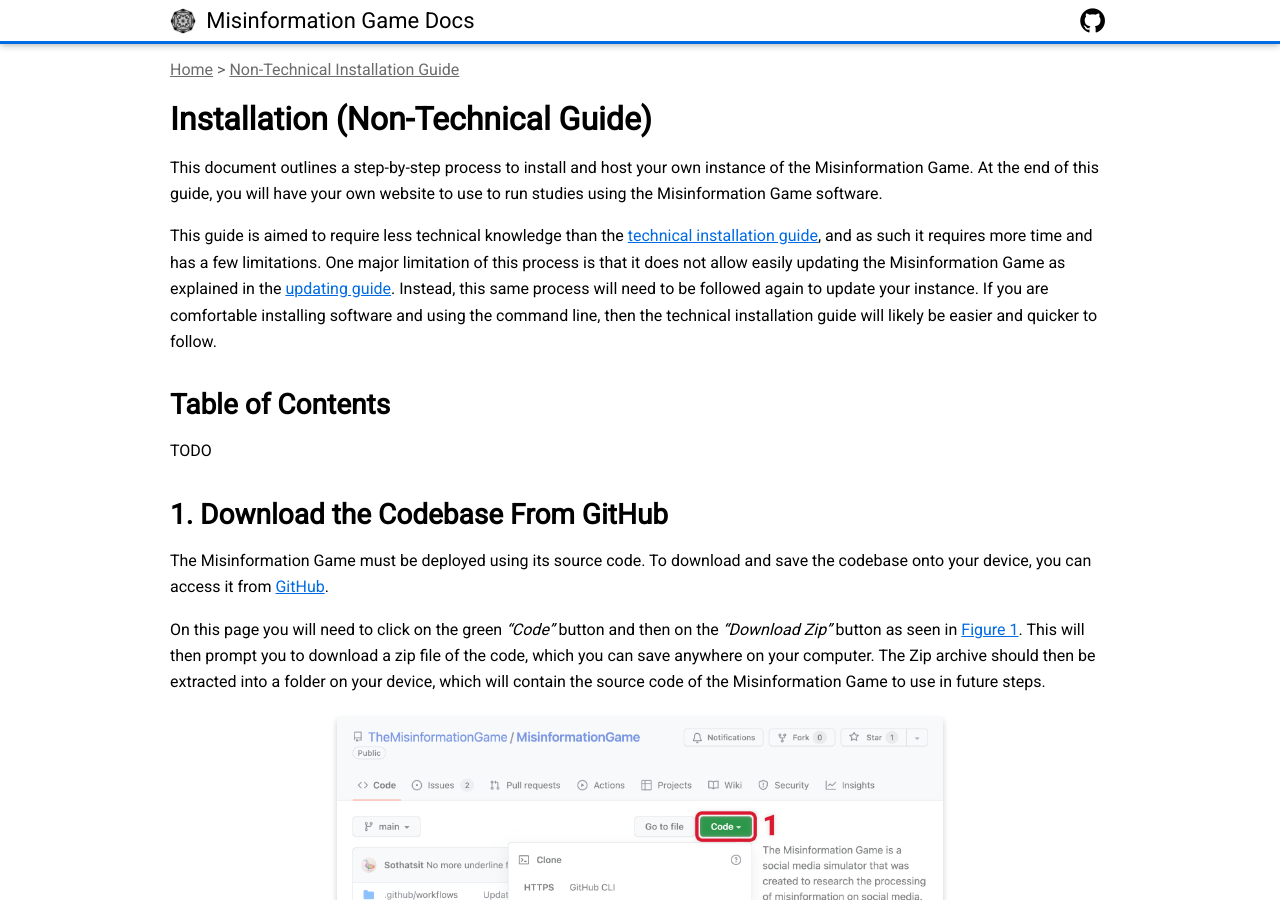
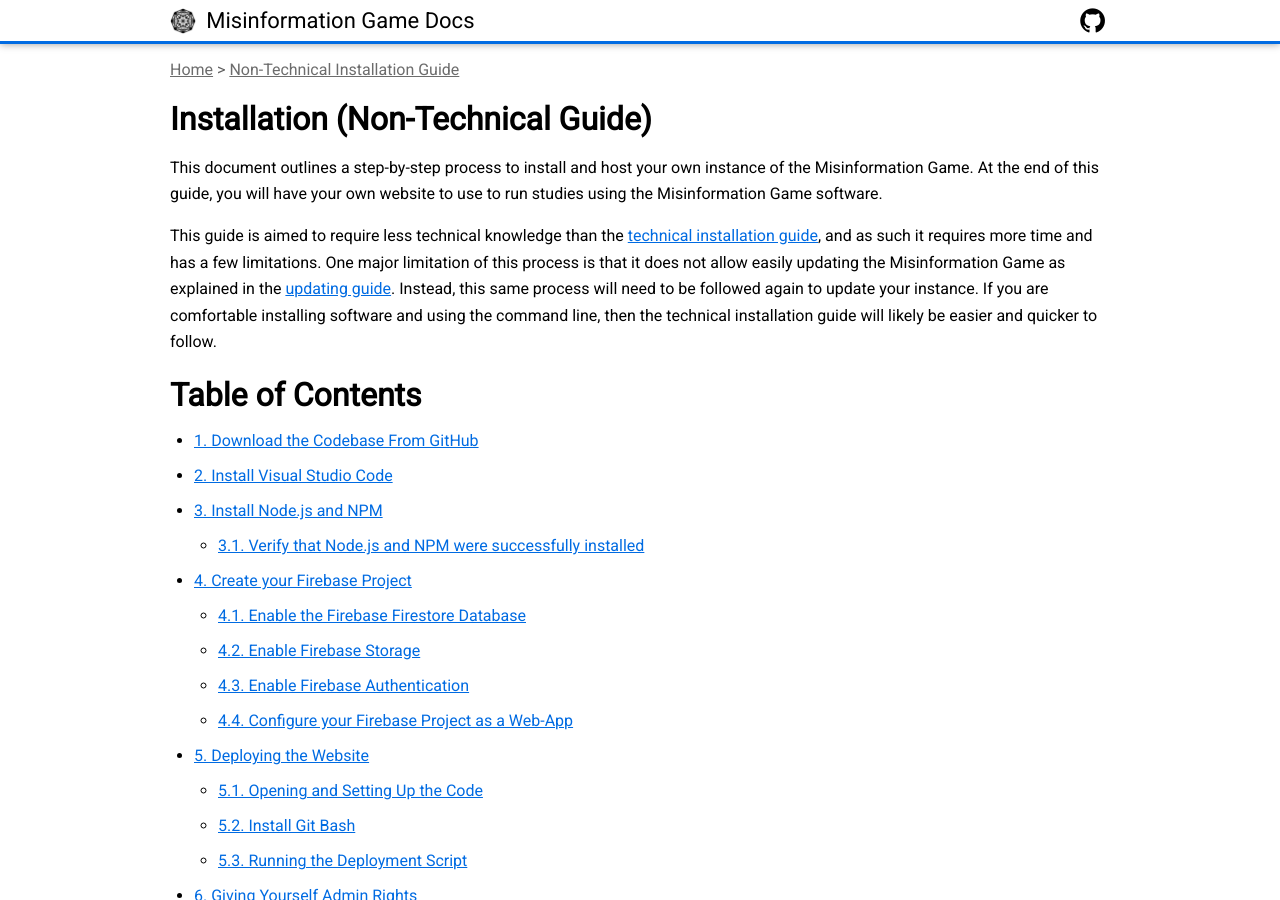
Before and after one commit to beekewardin/themisinformationgame.github.io, a Jekyll site: the page built from NonTechnicalInstallation.md, in a window 1280 px wide and 900 px high. Built offline with Jekyll 4.4.1, drawn with Linux system fonts in a browser that asks for light colours; nearby versions of some CDN libraries; our own code applies the rules of GitHub Pages for plain Markdown files; some of the changed text lies outside the part shown.

Commit message:
Create ToC for non-technical installation guide, and fix some of its titles

```diff
--- a/NonTechnicalInstallation.md
+++ b/NonTechnicalInstallation.md
@@ -19,15 +19,30 @@
 then the technical installation guide will likely be easier and quicker to follow.
 
 
-<h2 id="toc">
+<h1 id="toc">
     Table of Contents
-</h2>
-TODO
+</h1>
+
+* [1. Download the Codebase From GitHub](#download-codebase)
+* [2. Install Visual Studio Code](#install-vscode)
+* [3. Install Node.js and NPM](#install-nodejs)
+    - [3.1. Verify that Node.js and NPM were successfully installed](#verify-nodejs-install)
+* [4. Create your Firebase Project](#create-firebase-project)
+    - [4.1. Enable the Firebase Firestore Database](#enable-firebase-firestore)
+    - [4.2. Enable Firebase Storage](#enable-firebase-storage)
+    - [4.3. Enable Firebase Authentication](#enable-firebase-auth)
+    - [4.4. Configure your Firebase Project as a Web-App](#enable-firebase-webapp)
+* [5. Deploying the Website](#deploying)
+    - [5.1. Opening and Setting Up the Code](#opening-codebase)
+    - [5.2. Install Git Bash](#install-git-bash)
+    - [5.3. Running the Deployment Script](#running-deployment-script)
+* [6. Giving Yourself Admin Rights](#granting-admin-rights)
+* [7. Conclusion](#conclusion)
 
 
-<h2 id="download-codebase">
+<h1 id="download-codebase">
     1. Download the Codebase From GitHub
-</h2>
+</h1>
 The Misinformation Game must be deployed using its source code. To download and save the codebase onto your
 device, you can access it from [GitHub](https://github.com/TheMisinformationGame/MisinformationGame).
 
@@ -42,9 +57,9 @@
 </figure>
 
 
-<h2 id="install-vscode">
+<h1 id="install-vscode">
     2. Install Visual Studio Code
-</h2>
+</h1>
 _If you already have Visual Studio Code installed, then you may skip this step._
 
 This installation guide demonstrates the installation process of downloading the Visual Studio Code on
@@ -69,9 +84,9 @@
 been completed, you may progress to section 3 of this guide.
 
 
-<h2 id="install-nodejs">
+<h1 id="install-nodejs">
     3. Install Node.js and NPM
-</h2>
+</h1>
 The next step in the process is to download [Node.js](https://nodejs.org) and [NPM](https://www.npmjs.com/).
 The former is required to run the installation code, and the latter is required to install dependencies of
 the Misinformation Game.
@@ -103,9 +118,9 @@
 **Step 7:** Click **Install**. Once the installation finishes, click **Finish**.
 
 
-<h3 id="verify-nodejs-install">
+<h2 id="verify-nodejs-install">
     3.1. Verify that Node.js and NPM were successfully installed
-</h3>
+</h2>
 To verify your install, in Windows, open the application “Command Prompt” or "Terminal". In the window, you
 will need to type commands `node -v` and `npm -v`. You can see the commands and their expected outputs in
 <a href="#fig3">Figure 3</a>. The versions that you have installed may differ from these versions. The guide
@@ -118,9 +133,9 @@
 
 
 
-<h2 id="create-firebase-project">
+<h1 id="create-firebase-project">
     4. Create your Firebase Project
-</h2>
+</h1>
 Firebase is a technology platform made by Google, which provides a platform to host websites. The
 Misinformation Game makes use of Firebase for its hosting, authentication, and data storage.
 Therefore, to host your instance of the Misinformation Game, your own Firebase instance will
@@ -160,9 +175,9 @@
 host the Misinformation Game. However, some additional set-up is still required to get it ready.
 
 
-<h3 id="enable-firebase-firestore">
+<h2 id="enable-firebase-firestore">
     4.1. Enable the Firebase Firestore Database
-</h3>
+</h2>
 The Misinformation Game uses the Firestore Database to store users, studies, and study results. Therefore,
 you will need to enable it.
 
@@ -197,9 +212,9 @@
 </figure>
 
 
-<h3 id="enable-firebase-storage">
+<h2 id="enable-firebase-storage">
     4.2. Enable Firebase Storage
-</h3>
+</h2>
 Any images that are embedded within studies will be stored within Firebase Storage. Therefore, Storage
 should be enabled.
 
@@ -221,9 +236,9 @@
 </figure>
 
 
-<h3 id="enable-firebase-auth">
+<h2 id="enable-firebase-auth">
     4.3. Enable Firebase Authentication
-</h3>
+</h2>
 The Misinformation Game uses Firebase Authentication to authenticate administrators. Administrators
 are the users that are given access to upload studies and download their results. This authentication
 is not used for participants in your studies.
@@ -259,9 +274,9 @@
 will be explained later in this guide, as it requires additional set-up to be performed first.
 
 
-<h3 id="enable-firebase-webapp">
+<h2 id="enable-firebase-webapp">
     4.4. Configure your Firebase Project as a Web-App
-</h3>
+</h2>
 Firebase supports mobile apps as well as websites. We must configure the project as a web-app.
 
 **Step 1:** Click **Project Overview** on the left of the project page, as shown in Figure 12 below.
@@ -295,16 +310,16 @@
 **Step 7:** Once you have saved the configuration information file, click **Continue to console**.
 
 
-<h2 id="deploying">
+<h1 id="deploying">
     5. Deploying the Website
-</h2>
+</h1>
 The next step of the process is to deploy the Misinformation Game to your Firebase project.
 This step will require the software that we installed earlier (Visual Studio Code, Node.js, and NPM).
 
 
-<h3 id="opening-codebase">
+<h2 id="opening-codebase">
     5.1. Opening and Setting Up the Code
-</h3>
+</h2>
 Step 1: Open the Visual Studio Code app. <br/>
 Step 2: Click on File > Open Folder and find the extracted project folder that you saved in section 2.1. <br/>
 Step 3: Once the folder is open, you will see a screen similar to <a href="#fig14">Figure 14</a>. On the left
@@ -328,9 +343,9 @@
 </figure>
 
 
-<h3 id="install-git-bash">
-    5.2 Install Git Bash (For Windows)
-</h3>
+<h2 id="install-git-bash">
+    5.2. Install Git Bash
+</h2>
 Windows users will also need to install Git Bash. You can download it from the below link, by clicking
 the Windows icon, as seen in <a href="#fig16">Figure 16</a>.
 https://git-scm.com/download/win
@@ -345,9 +360,9 @@
 computer.
 
 
-<h3 id="running-deployment-script">
-    5.2 Running the Deployment Script
-</h3>
+<h2 id="running-deployment-script">
+    5.3. Running the Deployment Script
+</h2>
 Now the environment is completely set up and ready for you to edit and to deploy. To deploy a version of
 this application on the internet, follow the below steps.
 
@@ -445,9 +460,9 @@
 \[Your Project ID\]” is the project ID obtained for question 6 above.
 
 
-<h2 id="granting-admin-rights">
+<h1 id="granting-admin-rights">
     6. Giving Yourself Admin Rights
-</h2>
+</h1>
 In order to give yourself Administrator permissions you will need to follow the below steps: <br/>
 Step 1: Access your deployed website at \[Your Project ID\].web.app. This will take you to the page in
 <a href="#fig27">Figure 27</a>.
@@ -535,9 +550,9 @@
 </figure>
 
 
-<h2 id="conclusion">
+<h1 id="conclusion">
     7. Conclusion
-</h2>
+</h1>
 You should now have a fully deployed instance of the Misinformation Game. You may now upload your studies
 through the admin interface. Additional information on configuring your own studies can be found within
 the [study configuration documentation](/StudyConfiguration).
```
